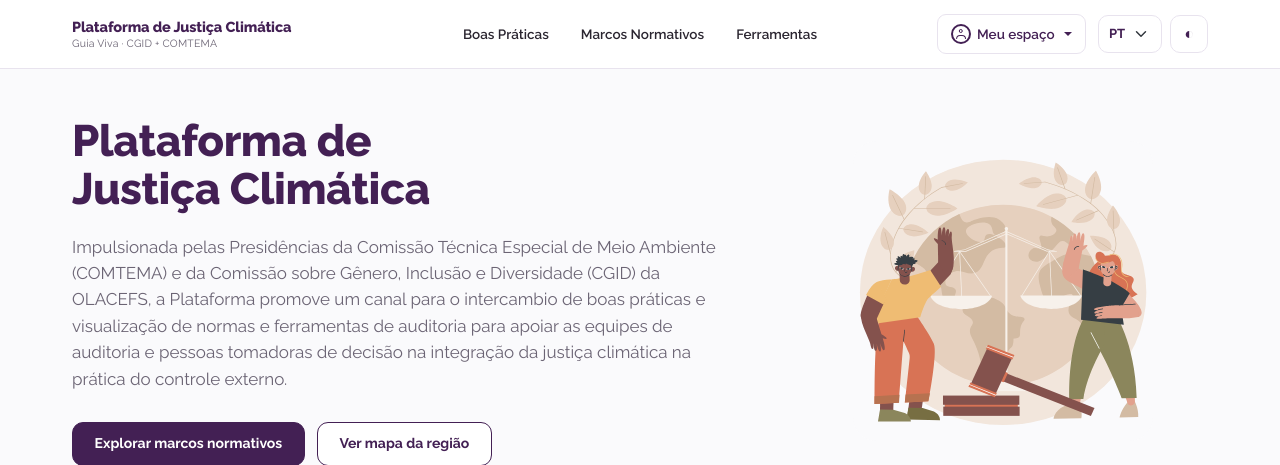
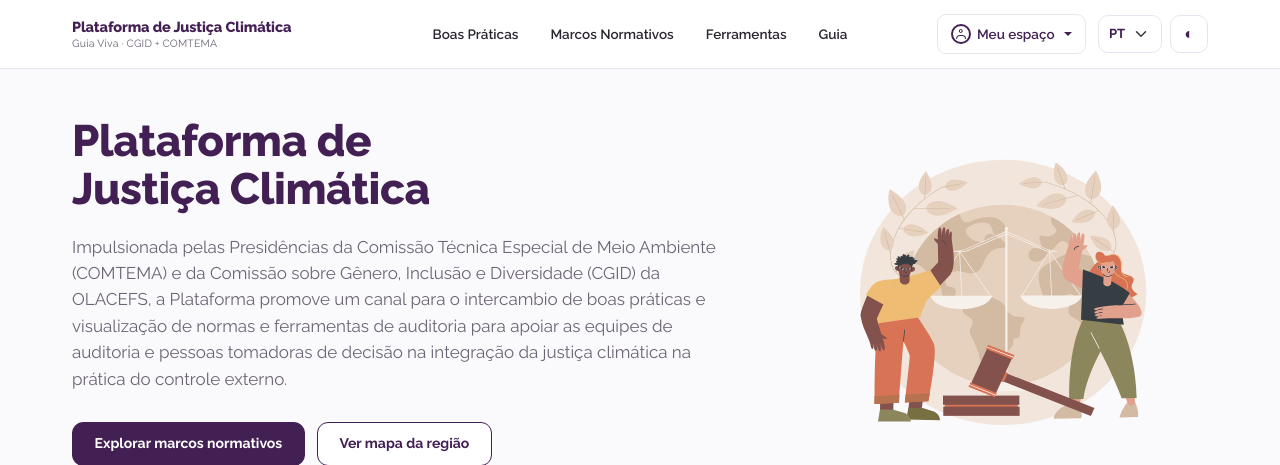
Before and after one commit to porteladarlan/olacefs-justica-climatica, a Django app: page / in a window 1280 px wide. Shown: the top 465 px of the page. Run offline with Django 5.2, Linux system fonts and the light colour scheme; data that the repository does not hold is empty.

Commit message:
feat(guia): publicar MVP somente leitura

```diff
--- a/praticas/urls.py
+++ b/praticas/urls.py
@@ -27,6 +27,29 @@ urlpatterns = [
     path("banco-tecnico/", views.banco_tecnico, name="banco_tecnico"),
     path("ferramentas/", views.ferramentas, name="ferramentas"),
     path("sobre/", views.sobre_plataforma, name="sobre_plataforma"),
+    path("guia/", views.guia_inicio, name="guia_inicio"),
+    path("guia/eixos/", views.guia_eixos, name="guia_eixos"),
+    path(
+        "guia/eixos/<slug:eixo_codigo>/",
+        views.guia_eixo,
+        name="guia_eixo",
+    ),
+    path(
+        "guia/eixos/<slug:eixo_codigo>/subeixos/<slug:subeixo_codigo>/",
+        views.guia_subeixo,
+        name="guia_subeixo",
+    ),
+    path("guia/setores/", views.guia_setores, name="guia_setores"),
+    path(
+        "guia/setores/<slug:setor_codigo>/",
+        views.guia_setor,
+        name="guia_setor",
+    ),
+    path(
+        "guia/setores/<slug:setor_codigo>/subareas/<slug:subarea_codigo>/",
+        views.guia_subarea,
+        name="guia_subarea",
+    ),
     path("guia/preview/", views.guia_preview_inicio, name="guia_preview_inicio"),
     path("guia/preview/eixos/", views.guia_preview_eixos, name="guia_preview_eixos"),
     path(
--- a/praticas/views.py
+++ b/praticas/views.py
@@ -1606,38 +1606,62 @@ def sobre_plataforma(request):
     return render(request, "praticas/sobre_plataforma.html")
 
 
-@staff_member_required(login_url="login_usuario")
-@require_safe
-def guia_preview_inicio(request):
+GUIA_ROTAS_PUBLICAS = {
+    "guia_rota_inicio": "guia_inicio",
+    "guia_rota_eixos": "guia_eixos",
+    "guia_rota_eixo": "guia_eixo",
+    "guia_rota_subeixo": "guia_subeixo",
+    "guia_rota_setores": "guia_setores",
+    "guia_rota_setor": "guia_setor",
+    "guia_rota_subarea": "guia_subarea",
+}
+
+GUIA_ROTAS_PREVIEW = {
+    "guia_rota_inicio": "guia_preview_inicio",
+    "guia_rota_eixos": "guia_preview_eixos",
+    "guia_rota_eixo": "guia_preview_eixo",
+    "guia_rota_subeixo": "guia_preview_subeixo",
+    "guia_rota_setores": "guia_preview_setores",
+    "guia_rota_setor": "guia_preview_setor",
+    "guia_rota_subarea": "guia_preview_subarea",
+}
+
+
+def _contexto_navegacao_guia(*, preview_interna):
+    rotas = GUIA_ROTAS_PREVIEW if preview_interna else GUIA_ROTAS_PUBLICAS
+    return {"guia_preview_interna": preview_interna, **rotas}
+
+
+def _render_guia_inicio(request, *, preview_interna):
     versao = obter_versao_publicada_vigente()
+    contexto = {
+        "versao": versao,
+        "eixos": listar_eixos(versao) if versao else (),
+        "setores": listar_setores(versao) if versao else (),
+    }
+    contexto.update(_contexto_navegacao_guia(preview_interna=preview_interna))
     return render(
         request,
         "praticas/guia_preview/inicio.html",
-        {
-            "versao": versao,
-            "eixos": listar_eixos(versao) if versao else (),
-            "setores": listar_setores(versao) if versao else (),
-        },
-    )
-
-
-@staff_member_required(login_url="login_usuario")
-@require_safe
-def guia_preview_eixos(request):
+        contexto,
+    )
+
+
+def _render_guia_eixos(request, *, preview_interna):
     versao = obter_versao_publicada_vigente()
+    contexto = {
+        "versao": versao,
+        "eixos": listar_eixos(versao) if versao else (),
+    }
+    contexto.update(_contexto_navegacao_guia(preview_interna=preview_interna))
     return render(
         request,
         "praticas/guia_preview/eixos.html",
-        {
-            "versao": versao,
-            "eixos": listar_eixos(versao) if versao else (),
-        },
-    )
-
-
-@staff_member_required(login_url="login_usuario")
-@require_safe
-def guia_preview_eixo(request, eixo_codigo):
+        contexto,
+    )
+
+
+def _render_guia_eixo(request, eixo_codigo, *, preview_interna):
     versao = obter_versao_publicada_vigente()
     eixo = get_object_or_404(
         queryset_eixo_detalhado(versao),
@@ -1649,12 +1673,13 @@ def guia_preview_eixo(request, eixo_codigo):
         "subeixos": eixo.subeixos_preview,
     }
     contexto.update(_contexto_perguntas(eixo.perguntas_preview))
+    contexto.update(_contexto_navegacao_guia(preview_interna=preview_interna))
     return render(request, "praticas/guia_preview/eixo_detalhe.html", contexto)
 
 
-@staff_member_required(login_url="login_usuario")
-@require_safe
-def guia_preview_subeixo(request, eixo_codigo, subeixo_codigo):
+def _render_guia_subeixo(
+    request, eixo_codigo, subeixo_codigo, *, preview_interna
+):
     versao = obter_versao_publicada_vigente()
     subeixo = get_object_or_404(
         queryset_subeixo_detalhado(versao, eixo_codigo),
@@ -1666,45 +1691,46 @@ def guia_preview_subeixo(request, eixo_codigo, subeixo_codigo):
         "subeixo": subeixo,
     }
     contexto.update(_contexto_perguntas(subeixo.perguntas_preview))
+    contexto.update(_contexto_navegacao_guia(preview_interna=preview_interna))
     return render(request, "praticas/guia_preview/subeixo_detalhe.html", contexto)
 
 
-@staff_member_required(login_url="login_usuario")
-@require_safe
-def guia_preview_setores(request):
+def _render_guia_setores(request, *, preview_interna):
     versao = obter_versao_publicada_vigente()
+    contexto = {
+        "versao": versao,
+        "setores": listar_setores(versao) if versao else (),
+    }
+    contexto.update(_contexto_navegacao_guia(preview_interna=preview_interna))
     return render(
         request,
         "praticas/guia_preview/setores.html",
-        {
-            "versao": versao,
-            "setores": listar_setores(versao) if versao else (),
-        },
-    )
-
-
-@staff_member_required(login_url="login_usuario")
-@require_safe
-def guia_preview_setor(request, setor_codigo):
+        contexto,
+    )
+
+
+def _render_guia_setor(request, setor_codigo, *, preview_interna):
     versao = obter_versao_publicada_vigente()
     setor = get_object_or_404(
         queryset_setor_detalhado(versao),
         codigo=setor_codigo,
     )
+    contexto = {
+        "versao": versao,
+        "setor": setor,
+        "subareas": setor.subareas_preview,
+    }
+    contexto.update(_contexto_navegacao_guia(preview_interna=preview_interna))
     return render(
         request,
         "praticas/guia_preview/setor_detalhe.html",
-        {
-            "versao": versao,
-            "setor": setor,
-            "subareas": setor.subareas_preview,
-        },
-    )
-
-
-@staff_member_required(login_url="login_usuario")
-@require_safe
-def guia_preview_subarea(request, setor_codigo, subarea_codigo):
+        contexto,
+    )
+
+
+def _render_guia_subarea(
+    request, setor_codigo, subarea_codigo, *, preview_interna
+):
     versao = obter_versao_publicada_vigente()
     subarea = get_object_or_404(
         queryset_subarea_detalhada(versao, setor_codigo),
@@ -1717,4 +1743,102 @@ def guia_preview_subarea(request, setor_codigo, subarea_codigo):
         "ocorrencias_referencias": subarea.ocorrencias_referencias_preview,
     }
     contexto.update(_contexto_perguntas(subarea.perguntas_preview))
+    contexto.update(_contexto_navegacao_guia(preview_interna=preview_interna))
     return render(request, "praticas/guia_preview/subarea_detalhe.html", contexto)
+
+
+@require_safe
+def guia_inicio(request):
+    return _render_guia_inicio(request, preview_interna=False)
+
+
+@require_safe
+def guia_eixos(request):
+    return _render_guia_eixos(request, preview_interna=False)
+
+
+@require_safe
+def guia_eixo(request, eixo_codigo):
+    return _render_guia_eixo(request, eixo_codigo, preview_interna=False)
+
+
+@require_safe
+def guia_subeixo(request, eixo_codigo, subeixo_codigo):
+    return _render_guia_subeixo(
+        request,
+        eixo_codigo,
+        subeixo_codigo,
+        preview_interna=False,
+    )
+
+
+@require_safe
+def guia_setores(request):
+    return _render_guia_setores(request, preview_interna=False)
+
+
+@require_safe
+def guia_setor(request, setor_codigo):
+    return _render_guia_setor(request, setor_codigo, preview_interna=False)
+
+
+@require_safe
+def guia_subarea(request, setor_codigo, subarea_codigo):
+    return _render_guia_subarea(
+        request,
+        setor_codigo,
+        subarea_codigo,
+        preview_interna=False,
+    )
+
+
+@staff_member_required(login_url="login_usuario")
+@require_safe
+def guia_preview_inicio(request):
+    return _render_guia_inicio(request, preview_interna=True)
+
+
+@staff_member_required(login_url="login_usuario")
+@require_safe
+def guia_preview_eixos(request):
+    return _render_guia_eixos(request, preview_interna=True)
+
+
+@staff_member_required(login_url="login_usuario")
+@require_safe
+def guia_preview_eixo(request, eixo_codigo):
+    return _render_guia_eixo(request, eixo_codigo, preview_interna=True)
+
+
+@staff_member_required(login_url="login_usuario")
+@require_safe
+def guia_preview_subeixo(request, eixo_codigo, subeixo_codigo):
+    return _render_guia_subeixo(
+        request,
+        eixo_codigo,
+        subeixo_codigo,
+        preview_interna=True,
+    )
+
+
+@staff_member_required(login_url="login_usuario")
+@require_safe
+def guia_preview_setores(request):
+    return _render_guia_setores(request, preview_interna=True)
+
+
+@staff_member_required(login_url="login_usuario")
+@require_safe
+def guia_preview_setor(request, setor_codigo):
+    return _render_guia_setor(request, setor_codigo, preview_interna=True)
+
+
+@staff_member_required(login_url="login_usuario")
+@require_safe
+def guia_preview_subarea(request, setor_codigo, subarea_codigo):
+    return _render_guia_subarea(
+        request,
+        setor_codigo,
+        subarea_codigo,
+        preview_interna=True,
+    )
--- a/templates/praticas/base.html
+++ b/templates/praticas/base.html
@@ -2305,6 +2305,7 @@
                 <li class="nav-item"><a class="nav-link{% if current_url == 'catalogo_experiencias' or current_url == 'detalhe_experiencia' or current_url == 'comparar_experiencias' or current_url == 'favoritos_experiencias' %} nav-section-current{% endif %}" href="{% url 'catalogo_experiencias' %}"{% if current_url == 'catalogo_experiencias' or current_url == 'detalhe_experiencia' or current_url == 'comparar_experiencias' or current_url == 'favoritos_experiencias' %} aria-current="page"{% endif %}>{% if LANGUAGE_CODE == 'en' %}Good Practices{% elif LANGUAGE_CODE == 'es' %}Buenas Pr&aacute;cticas{% else %}Boas Pr&aacute;ticas{% endif %}</a></li>
                 <li class="nav-item"><a class="nav-link{% if current_url == 'normas_internacionais' %} nav-section-current{% endif %}" href="{% url 'normas_internacionais' %}"{% if current_url == 'normas_internacionais' %} aria-current="page"{% endif %}>{% if LANGUAGE_CODE == 'en' %}Normative Frameworks{% elif LANGUAGE_CODE == 'es' %}Marcos Normativos{% else %}Marcos Normativos{% endif %}</a></li>
                 <li class="nav-item"><a class="nav-link{% if current_url == 'ferramentas' %} nav-section-current{% endif %}" href="{% url 'ferramentas' %}"{% if current_url == 'ferramentas' %} aria-current="page"{% endif %}>{% if LANGUAGE_CODE == 'en' %}Tools{% elif LANGUAGE_CODE == 'es' %}Herramientas{% else %}Ferramentas{% endif %}</a></li>
+                <li class="nav-item"><a class="nav-link{% if current_url == 'guia_inicio' or current_url == 'guia_eixos' or current_url == 'guia_eixo' or current_url == 'guia_subeixo' or current_url == 'guia_setores' or current_url == 'guia_setor' or current_url == 'guia_subarea' %} nav-section-current{% endif %}" href="{% url 'guia_inicio' %}"{% if current_url == 'guia_inicio' or current_url == 'guia_eixos' or current_url == 'guia_eixo' or current_url == 'guia_subeixo' or current_url == 'guia_setores' or current_url == 'guia_setor' or current_url == 'guia_subarea' %} aria-current="page"{% endif %}>{% if LANGUAGE_CODE == 'en' %}Guide{% elif LANGUAGE_CODE == 'es' %}Gu&iacute;a{% else %}Guia{% endif %}</a></li>
             </ul>
 
             <ul class="navbar-nav header-tools-nav mb-2 mb-lg-0 align-items-lg-center">
--- a/templates/praticas/guia_preview/_cabecalho.html
+++ b/templates/praticas/guia_preview/_cabecalho.html
@@ -1,6 +1,6 @@
 <header class="guia-header">
     <div class="guia-header-copy">
-        <div class="section-kicker">{% if LANGUAGE_CODE == 'en' %}Internal preview{% elif LANGUAGE_CODE == 'es' %}Vista previa interna{% else %}Pr&eacute;via interna{% endif %}</div>
+        {% if guia_preview_interna %}<div class="section-kicker">{% if LANGUAGE_CODE == 'en' %}Internal preview{% elif LANGUAGE_CODE == 'es' %}Vista previa interna{% else %}Pr&eacute;via interna{% endif %}</div>{% endif %}
         <h1 lang="{% if titulo_institucional %}es{% else %}{{ LANGUAGE_CODE }}{% endif %}">{{ titulo }}</h1>
         {% if subtitulo %}<p>{{ subtitulo }}</p>{% endif %}
     </div>
--- a/templates/praticas/guia_preview/eixo_detalhe.html
+++ b/templates/praticas/guia_preview/eixo_detalhe.html
@@ -9,8 +9,8 @@
 <div class="guia-preview">
     <nav class="guia-breadcrumb" aria-label="{% if LANGUAGE_CODE == 'en' %}Breadcrumb{% elif LANGUAGE_CODE == 'es' %}Ruta de navegaci&oacute;n{% else %}Trilha de navega&ccedil;&atilde;o{% endif %}">
         <ol>
-            <li><a href="{% url 'guia_preview_inicio' %}">{% if LANGUAGE_CODE == 'en' %}Guide{% elif LANGUAGE_CODE == 'es' %}Gu&iacute;a{% else %}Guia{% endif %}</a></li>
-            <li><a href="{% url 'guia_preview_eixos' %}">{% if LANGUAGE_CODE == 'en' %}Axes{% elif LANGUAGE_CODE == 'es' %}Ejes{% else %}Eixos{% endif %}</a></li>
+            <li><a href="{% url guia_rota_inicio %}">{% if LANGUAGE_CODE == 'en' %}Guide{% elif LANGUAGE_CODE == 'es' %}Gu&iacute;a{% else %}Guia{% endif %}</a></li>
+            <li><a href="{% url guia_rota_eixos %}">{% if LANGUAGE_CODE == 'en' %}Axes{% elif LANGUAGE_CODE == 'es' %}Ejes{% else %}Eixos{% endif %}</a></li>
             <li lang="es" aria-current="page">{{ eixo.nome_es }}</li>
         </ol>
     </nav>
@@ -25,7 +25,7 @@
                     <li>
                         <article class="guia-card">
                             <span class="guia-card-order">{% if LANGUAGE_CODE == 'en' %}Position{% elif LANGUAGE_CODE == 'es' %}Posici&oacute;n{% else %}Posi&ccedil;&atilde;o{% endif %} {{ subeixo.ordem }}</span>
-                            <h3 lang="es"><a class="guia-card-link" href="{% url 'guia_preview_subeixo' eixo_codigo=eixo.codigo subeixo_codigo=subeixo.codigo %}">{{ subeixo.nome_es }}</a></h3>
+                            <h3 lang="es"><a class="guia-card-link" href="{% url guia_rota_subeixo eixo_codigo=eixo.codigo subeixo_codigo=subeixo.codigo %}">{{ subeixo.nome_es }}</a></h3>
                         </article>
                     </li>
                 {% endfor %}
--- a/templates/praticas/guia_preview/eixos.html
+++ b/templates/praticas/guia_preview/eixos.html
@@ -9,7 +9,7 @@
 <div class="guia-preview">
     <nav class="guia-breadcrumb" aria-label="{% if LANGUAGE_CODE == 'en' %}Breadcrumb{% elif LANGUAGE_CODE == 'es' %}Ruta de navegaci&oacute;n{% else %}Trilha de navega&ccedil;&atilde;o{% endif %}">
         <ol>
-            <li><a href="{% url 'guia_preview_inicio' %}">{% if LANGUAGE_CODE == 'en' %}Guide{% elif LANGUAGE_CODE == 'es' %}Gu&iacute;a{% else %}Guia{% endif %}</a></li>
+            <li><a href="{% url guia_rota_inicio %}">{% if LANGUAGE_CODE == 'en' %}Guide{% elif LANGUAGE_CODE == 'es' %}Gu&iacute;a{% else %}Guia{% endif %}</a></li>
             <li aria-current="page">{% if LANGUAGE_CODE == 'en' %}Axes{% elif LANGUAGE_CODE == 'es' %}Ejes{% else %}Eixos{% endif %}</li>
         </ol>
     </nav>
@@ -31,7 +31,7 @@
                     <li>
                         <article class="guia-card">
                             <span class="guia-card-order">{% if LANGUAGE_CODE == 'en' %}Position{% elif LANGUAGE_CODE == 'es' %}Posici&oacute;n{% else %}Posi&ccedil;&atilde;o{% endif %} {{ eixo.ordem }}</span>
-                            <h3 lang="es"><a class="guia-card-link" href="{% url 'guia_preview_eixo' eixo_codigo=eixo.codigo %}">{{ eixo.nome_es }}</a></h3>
+                            <h3 lang="es"><a class="guia-card-link" href="{% url guia_rota_eixo eixo_codigo=eixo.codigo %}">{{ eixo.nome_es }}</a></h3>
                             <div class="guia-card-meta">
                                 <span>{{ eixo.total_subeixos }} {% if eixo.total_subeixos == 1 %}{% if LANGUAGE_CODE == 'en' %}sub-axis{% elif LANGUAGE_CODE == 'es' %}subeje{% else %}subeixo{% endif %}{% else %}{% if LANGUAGE_CODE == 'en' %}sub-axes{% elif LANGUAGE_CODE == 'es' %}subejes{% else %}subeixos{% endif %}{% endif %}</span>
                                 <span>{{ eixo.total_perguntas }} {% if eixo.total_perguntas == 1 %}{% if LANGUAGE_CODE == 'en' %}question{% elif LANGUAGE_CODE == 'es' %}pregunta{% else %}pergunta{% endif %}{% else %}{% if LANGUAGE_CODE == 'en' %}questions{% elif LANGUAGE_CODE == 'es' %}preguntas{% else %}perguntas{% endif %}{% endif %}</span>
@@ -47,7 +47,7 @@
     {% else %}
         <section class="guia-section" aria-labelledby="guia-indisponivel">
             <div class="guia-empty">
-                <h1 id="guia-indisponivel">{% if LANGUAGE_CODE == 'en' %}Preview unavailable{% elif LANGUAGE_CODE == 'es' %}Vista previa no disponible{% else %}Pr&eacute;via indispon&iacute;vel{% endif %}</h1>
+                <h1 id="guia-indisponivel">{% if guia_preview_interna %}{% if LANGUAGE_CODE == 'en' %}Preview unavailable{% elif LANGUAGE_CODE == 'es' %}Vista previa no disponible{% else %}Pr&eacute;via indispon&iacute;vel{% endif %}{% else %}{% if LANGUAGE_CODE == 'en' %}Guide unavailable{% elif LANGUAGE_CODE == 'es' %}Gu&iacute;a no disponible{% else %}Guia indispon&iacute;vel{% endif %}{% endif %}</h1>
                 <p>{% if LANGUAGE_CODE == 'en' %}There is no current published version available.{% elif LANGUAGE_CODE == 'es' %}No hay una versi&oacute;n publicada vigente disponible.{% else %}N&atilde;o existe vers&atilde;o publicada vigente dispon&iacute;vel.{% endif %}</p>
             </div>
         </section>
--- a/templates/praticas/guia_preview/setor_detalhe.html
+++ b/templates/praticas/guia_preview/setor_detalhe.html
@@ -9,8 +9,8 @@
 <div class="guia-preview">
     <nav class="guia-breadcrumb" aria-label="{% if LANGUAGE_CODE == 'en' %}Breadcrumb{% elif LANGUAGE_CODE == 'es' %}Ruta de navegaci&oacute;n{% else %}Trilha de navega&ccedil;&atilde;o{% endif %}">
         <ol>
-            <li><a href="{% url 'guia_preview_inicio' %}">{% if LANGUAGE_CODE == 'en' %}Guide{% elif LANGUAGE_CODE == 'es' %}Gu&iacute;a{% else %}Guia{% endif %}</a></li>
-            <li><a href="{% url 'guia_preview_setores' %}">{% if LANGUAGE_CODE == 'en' %}Sectors{% elif LANGUAGE_CODE == 'es' %}Sectores{% else %}Setores{% endif %}</a></li>
+            <li><a href="{% url guia_rota_inicio %}">{% if LANGUAGE_CODE == 'en' %}Guide{% elif LANGUAGE_CODE == 'es' %}Gu&iacute;a{% else %}Guia{% endif %}</a></li>
+            <li><a href="{% url guia_rota_setores %}">{% if LANGUAGE_CODE == 'en' %}Sectors{% elif LANGUAGE_CODE == 'es' %}Sectores{% else %}Setores{% endif %}</a></li>
             <li lang="es" aria-current="page">{{ setor.nome_es }}</li>
         </ol>
     </nav>
@@ -25,7 +25,7 @@
                     <li>
                         <article class="guia-card">
                             <span class="guia-card-order">{% if LANGUAGE_CODE == 'en' %}Position{% elif LANGUAGE_CODE == 'es' %}Posici&oacute;n{% else %}Posi&ccedil;&atilde;o{% endif %} {{ subarea.ordem }}</span>
-                            <h3 lang="es"><a class="guia-card-link" href="{% url 'guia_preview_subarea' setor_codigo=setor.codigo subarea_codigo=subarea.codigo %}">{{ subarea.nome_es }}</a></h3>
+                            <h3 lang="es"><a class="guia-card-link" href="{% url guia_rota_subarea setor_codigo=setor.codigo subarea_codigo=subarea.codigo %}">{{ subarea.nome_es }}</a></h3>
                         </article>
                     </li>
                 {% endfor %}
--- a/templates/praticas/guia_preview/setores.html
+++ b/templates/praticas/guia_preview/setores.html
@@ -9,7 +9,7 @@
 <div class="guia-preview">
     <nav class="guia-breadcrumb" aria-label="{% if LANGUAGE_CODE == 'en' %}Breadcrumb{% elif LANGUAGE_CODE == 'es' %}Ruta de navegaci&oacute;n{% else %}Trilha de navega&ccedil;&atilde;o{% endif %}">
         <ol>
-            <li><a href="{% url 'guia_preview_inicio' %}">{% if LANGUAGE_CODE == 'en' %}Guide{% elif LANGUAGE_CODE == 'es' %}Gu&iacute;a{% else %}Guia{% endif %}</a></li>
+            <li><a href="{% url guia_rota_inicio %}">{% if LANGUAGE_CODE == 'en' %}Guide{% elif LANGUAGE_CODE == 'es' %}Gu&iacute;a{% else %}Guia{% endif %}</a></li>
             <li aria-current="page">{% if LANGUAGE_CODE == 'en' %}Sectors{% elif LANGUAGE_CODE == 'es' %}Sectores{% else %}Setores{% endif %}</li>
         </ol>
     </nav>
@@ -31,7 +31,7 @@
                     <li>
                         <article class="guia-card">
                             <span class="guia-card-order">{% if LANGUAGE_CODE == 'en' %}Position{% elif LANGUAGE_CODE == 'es' %}Posici&oacute;n{% else %}Posi&ccedil;&atilde;o{% endif %} {{ setor.ordem }}</span>
-                            <h3 lang="es"><a class="guia-card-link" href="{% url 'guia_preview_setor' setor_codigo=setor.codigo %}">{{ setor.nome_es }}</a></h3>
+                            <h3 lang="es"><a class="guia-card-link" href="{% url guia_rota_setor setor_codigo=setor.codigo %}">{{ setor.nome_es }}</a></h3>
                             <div class="guia-card-meta">
                                 <span>{{ setor.total_subareas }} {% if setor.total_subareas == 1 %}{% if LANGUAGE_CODE == 'en' %}subarea{% elif LANGUAGE_CODE == 'es' %}sub&aacute;rea{% else %}sub&aacute;rea{% endif %}{% else %}{% if LANGUAGE_CODE == 'en' %}subareas{% elif LANGUAGE_CODE == 'es' %}sub&aacute;reas{% else %}sub&aacute;reas{% endif %}{% endif %}</span>
                             </div>
@@ -46,7 +46,7 @@
     {% else %}
         <section class="guia-section" aria-labelledby="guia-indisponivel">
             <div class="guia-empty">
-                <h1 id="guia-indisponivel">{% if LANGUAGE_CODE == 'en' %}Preview unavailable{% elif LANGUAGE_CODE == 'es' %}Vista previa no disponible{% else %}Pr&eacute;via indispon&iacute;vel{% endif %}</h1>
+                <h1 id="guia-indisponivel">{% if guia_preview_interna %}{% if LANGUAGE_CODE == 'en' %}Preview unavailable{% elif LANGUAGE_CODE == 'es' %}Vista previa no disponible{% else %}Pr&eacute;via indispon&iacute;vel{% endif %}{% else %}{% if LANGUAGE_CODE == 'en' %}Guide unavailable{% elif LANGUAGE_CODE == 'es' %}Gu&iacute;a no disponible{% else %}Guia indispon&iacute;vel{% endif %}{% endif %}</h1>
                 <p>{% if LANGUAGE_CODE == 'en' %}There is no current published version available.{% elif LANGUAGE_CODE == 'es' %}No hay una versi&oacute;n publicada vigente disponible.{% else %}N&atilde;o existe vers&atilde;o publicada vigente dispon&iacute;vel.{% endif %}</p>
             </div>
         </section>
--- a/templates/praticas/guia_preview/subarea_detalhe.html
+++ b/templates/praticas/guia_preview/subarea_detalhe.html
@@ -9,9 +9,9 @@
 <div class="guia-preview">
     <nav class="guia-breadcrumb" aria-label="{% if LANGUAGE_CODE == 'en' %}Breadcrumb{% elif LANGUAGE_CODE == 'es' %}Ruta de navegaci&oacute;n{% else %}Trilha de navega&ccedil;&atilde;o{% endif %}">
         <ol>
-            <li><a href="{% url 'guia_preview_inicio' %}">{% if LANGUAGE_CODE == 'en' %}Guide{% elif LANGUAGE_CODE == 'es' %}Gu&iacute;a{% else %}Guia{% endif %}</a></li>
-            <li><a href="{% url 'guia_preview_setores' %}">{% if LANGUAGE_CODE == 'en' %}Sectors{% elif LANGUAGE_CODE == 'es' %}Sectores{% else %}Setores{% endif %}</a></li>
-            <li lang="es"><a href="{% url 'guia_preview_setor' setor_codigo=setor.codigo %}">{{ setor.nome_es }}</a></li>
+            <li><a href="{% url guia_rota_inicio %}">{% if LANGUAGE_CODE == 'en' %}Guide{% elif LANGUAGE_CODE == 'es' %}Gu&iacute;a{% else %}Guia{% endif %}</a></li>
+            <li><a href="{% url guia_rota_setores %}">{% if LANGUAGE_CODE == 'en' %}Sectors{% elif LANGUAGE_CODE == 'es' %}Sectores{% else %}Setores{% endif %}</a></li>
+            <li lang="es"><a href="{% url guia_rota_setor setor_codigo=setor.codigo %}">{{ setor.nome_es }}</a></li>
             <li lang="es" aria-current="page">{{ subarea.nome_es }}</li>
         </ol>
     </nav>
--- a/templates/praticas/guia_preview/subeixo_detalhe.html
+++ b/templates/praticas/guia_preview/subeixo_detalhe.html
@@ -9,9 +9,9 @@
 <div class="guia-preview">
     <nav class="guia-breadcrumb" aria-label="{% if LANGUAGE_CODE == 'en' %}Breadcrumb{% elif LANGUAGE_CODE == 'es' %}Ruta de navegaci&oacute;n{% else %}Trilha de navega&ccedil;&atilde;o{% endif %}">
         <ol>
-            <li><a href="{% url 'guia_preview_inicio' %}">{% if LANGUAGE_CODE == 'en' %}Guide{% elif LANGUAGE_CODE == 'es' %}Gu&iacute;a{% else %}Guia{% endif %}</a></li>
-            <li><a href="{% url 'guia_preview_eixos' %}">{% if LANGUAGE_CODE == 'en' %}Axes{% elif LANGUAGE_CODE == 'es' %}Ejes{% else %}Eixos{% endif %}</a></li>
-            <li lang="es"><a href="{% url 'guia_preview_eixo' eixo_codigo=eixo.codigo %}">{{ eixo.nome_es }}</a></li>
+            <li><a href="{% url guia_rota_inicio %}">{% if LANGUAGE_CODE == 'en' %}Guide{% elif LANGUAGE_CODE == 'es' %}Gu&iacute;a{% else %}Guia{% endif %}</a></li>
+            <li><a href="{% url guia_rota_eixos %}">{% if LANGUAGE_CODE == 'en' %}Axes{% elif LANGUAGE_CODE == 'es' %}Ejes{% else %}Eixos{% endif %}</a></li>
+            <li lang="es"><a href="{% url guia_rota_eixo eixo_codigo=eixo.codigo %}">{{ eixo.nome_es }}</a></li>
             <li lang="es" aria-current="page">{{ subeixo.nome_es }}</li>
         </ol>
     </nav>
```
Also changed, not shown: praticas/tests_guia_preview.py (+167 -35 lines), templates/praticas/guia_preview/inicio.html (+6 -6 lines), .codex/CHANGELOG.md.
